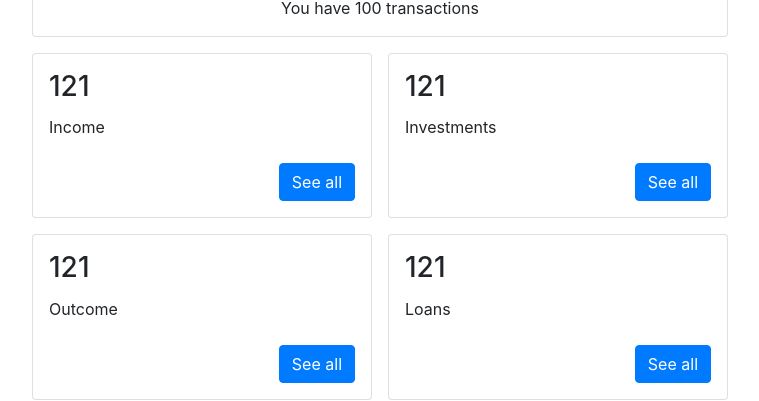
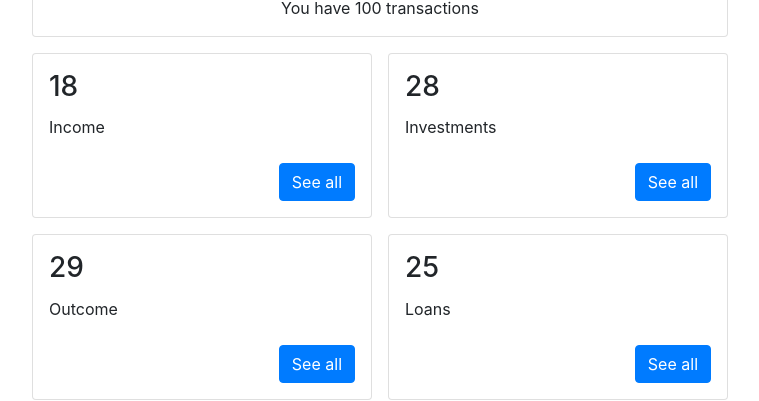
Before and after one commit to PavelKizhlo/SolidBranch-frontend-trial, an Angular app: page / in a window 1280 px wide. Shown: the part 226-627 px from the top of the page, without its empty margins (260-1019 px from the left). Built offline with nearby package versions, Linux system fonts and the light colour scheme.

Commit message:
feat: implement transaction filter pipe

```diff
--- a/src/app/app.module.ts
+++ b/src/app/app.module.ts
@@ -4,9 +4,10 @@ import { BrowserModule } from '@angular/platform-browser';
 import { AppRoutingModule } from './app-routing.module';
 import { AppComponent } from './app.component';
 import { SummaryPageComponent } from './summary-page/summary-page.component';
+import { TransactionFilterPipe } from './pipes/transaction-filter.pipe';
 
 @NgModule({
-  declarations: [AppComponent, SummaryPageComponent],
+  declarations: [AppComponent, SummaryPageComponent, TransactionFilterPipe],
   imports: [BrowserModule, AppRoutingModule],
   providers: [],
   bootstrap: [AppComponent],
--- /dev/null
+++ b/src/app/pipes/transaction-filter.pipe.ts
@@ -0,0 +1,11 @@
+import { Pipe, PipeTransform } from '@angular/core';
+import { TransactionItem, TransactionType } from '../shared/interfaces';
+
+@Pipe({
+  name: 'transactionFilter',
+})
+export class TransactionFilterPipe implements PipeTransform {
+  transform(transactions: TransactionItem[], type: TransactionType): TransactionItem[] {
+    return transactions.filter((transaction) => transaction.type === type);
+  }
+}
--- a/src/app/summary-page/summary-page.component.html
+++ b/src/app/summary-page/summary-page.component.html
@@ -11,14 +11,14 @@
   <div class="row m-0 mb-3 col-lg-8 mx-lg-auto p-0">
     <div class="col-md p-0 pr-md-2 mb-3 mb-md-0">
       <div class="card p-3">
-        <h3 class="card-title">121</h3>
+        <h3 class="card-title">{{(transactions.data | transactionFilter:'income').length}}</h3>
         <p class="card-text mb-4">Income</p>
         <a href="#" class="btn btn-primary align-self-end">See all</a>
       </div>
     </div>
     <div class="col-md p-0 pl-md-2">
       <div class="card p-3">
-        <h3 class="card-title">121</h3>
+        <h3 class="card-title">{{(transactions.data | transactionFilter:'investment').length}}</h3>
         <p class="card-text mb-4">Investments</p>
         <a href="#" class="btn btn-primary align-self-end">See all</a>
       </div>
@@ -27,14 +27,14 @@
   <div class="row m-0 col-lg-8 mx-lg-auto p-0">
     <div class="col-md p-0 pr-md-2 mb-3 mb-md-0">
       <div class="card p-3">
-        <h3 class="card-title">121</h3>
+        <h3 class="card-title">{{(transactions.data | transactionFilter:'outcome').length}}</h3>
         <p class="card-text mb-4">Outcome</p>
         <a href="#" class="btn btn-primary align-self-end">See all</a>
       </div>
     </div>
     <div class="col-md p-0 pl-md-2">
       <div class="card p-3">
-        <h3 class="card-title">121</h3>
+        <h3 class="card-title">{{(transactions.data | transactionFilter:'loan').length}}</h3>
         <p class="card-text mb-4">Loans</p>
         <a href="#" class="btn btn-primary align-self-end">See all</a>
       </div>
```
